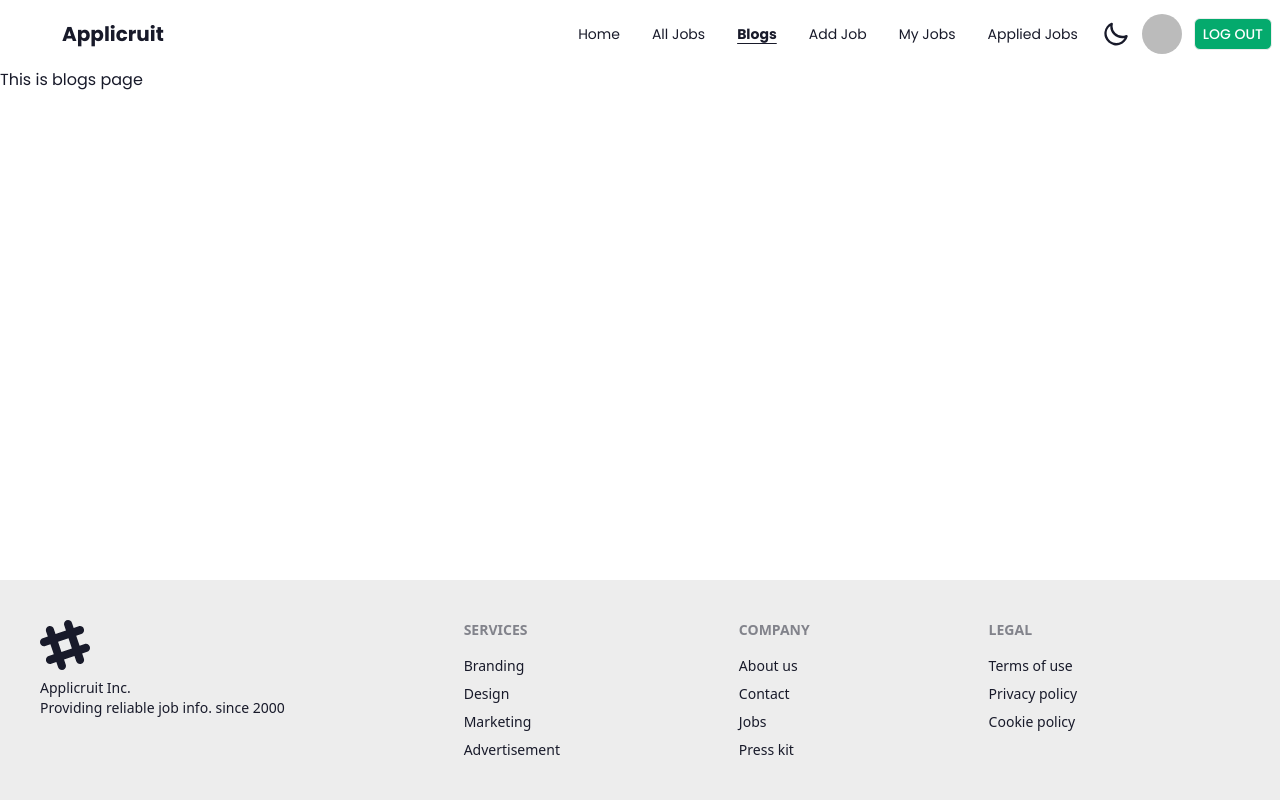
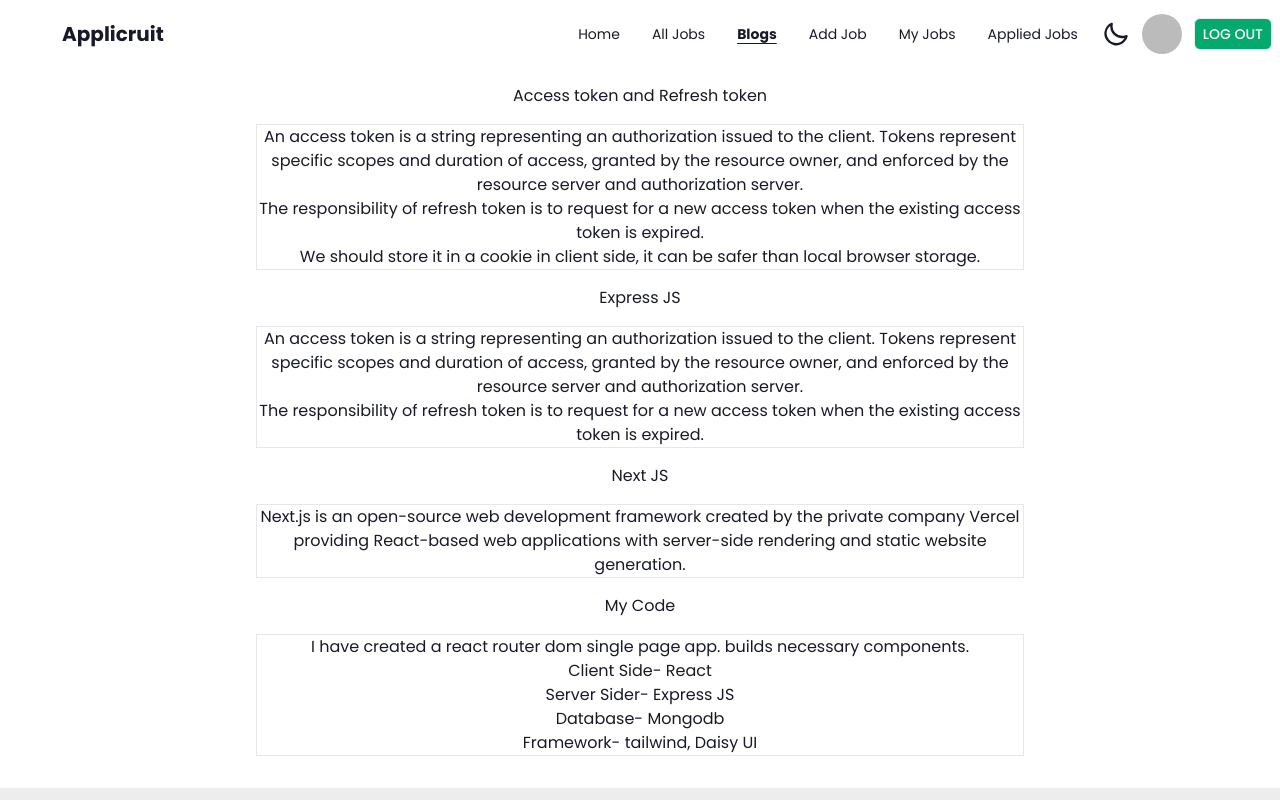
Before and after one commit to mmtuhin/job-management-client-11, a React (Vite) app: page /blogs in a window 1280 px wide. Shown: the top 800 px of the page. Built offline with nearby package versions, Linux system fonts and the light colour scheme; no server answers; sample sign-in values are in the browser's storage; some icons are missing.

Commit message:
Blogs added

```diff
--- a/src/pages/Blogs/Blogs.jsx
+++ b/src/pages/Blogs/Blogs.jsx
@@ -3,7 +3,35 @@
 const Blogs = () => {
     return (
         <div>
-            <h1>This is blogs page</h1>
+            <h1 className="text-center my-4">Access token and Refresh token</h1>
+            <div className="border max-w-3xl text-center mx-auto">
+            <p>An access token is a string representing an authorization issued to the client. Tokens represent specific scopes and duration of access, granted by the resource owner, and enforced by the resource server and authorization server.</p>
+            <p>The responsibility of refresh token is to request for a new access token when the existing access token is expired.</p>
+            <p>We should store it in a cookie in client side, it can be safer than local browser storage.</p>
+            </div>
+            <h1 className="text-center my-4">Express JS</h1>
+            <div className="border max-w-3xl text-center mx-auto">
+            <p>An access token is a string representing an authorization issued to the client. Tokens represent specific scopes and duration of access, granted by the resource owner, and enforced by the resource server and authorization server.</p>
+            <p>The responsibility of refresh token is to request for a new access token when the existing access token is expired.</p>
+            </div>
+            <h1 className="text-center my-4">Next JS</h1>
+            <div className="border max-w-3xl text-center mx-auto">
+
+            <p>Next.js is an open-source web development framework created by the private company Vercel providing React-based web applications with server-side rendering and static website generation.</p>
+            </div>
+
+            <h1 className="text-center my-4">My Code</h1>
+            <div className="border max-w-3xl text-center mx-auto mb-8">
+
+            <p>I have created a react router dom single page app. builds necessary components.</p>
+            <ul>
+                <li>Client Side- React</li>
+                <li>Server Sider- Express JS</li>
+                <li>Database- Mongodb</li>
+                <li>Framework- tailwind, Daisy UI</li>
+            </ul>
+            </div>
+
         </div>
     );
 };
```
